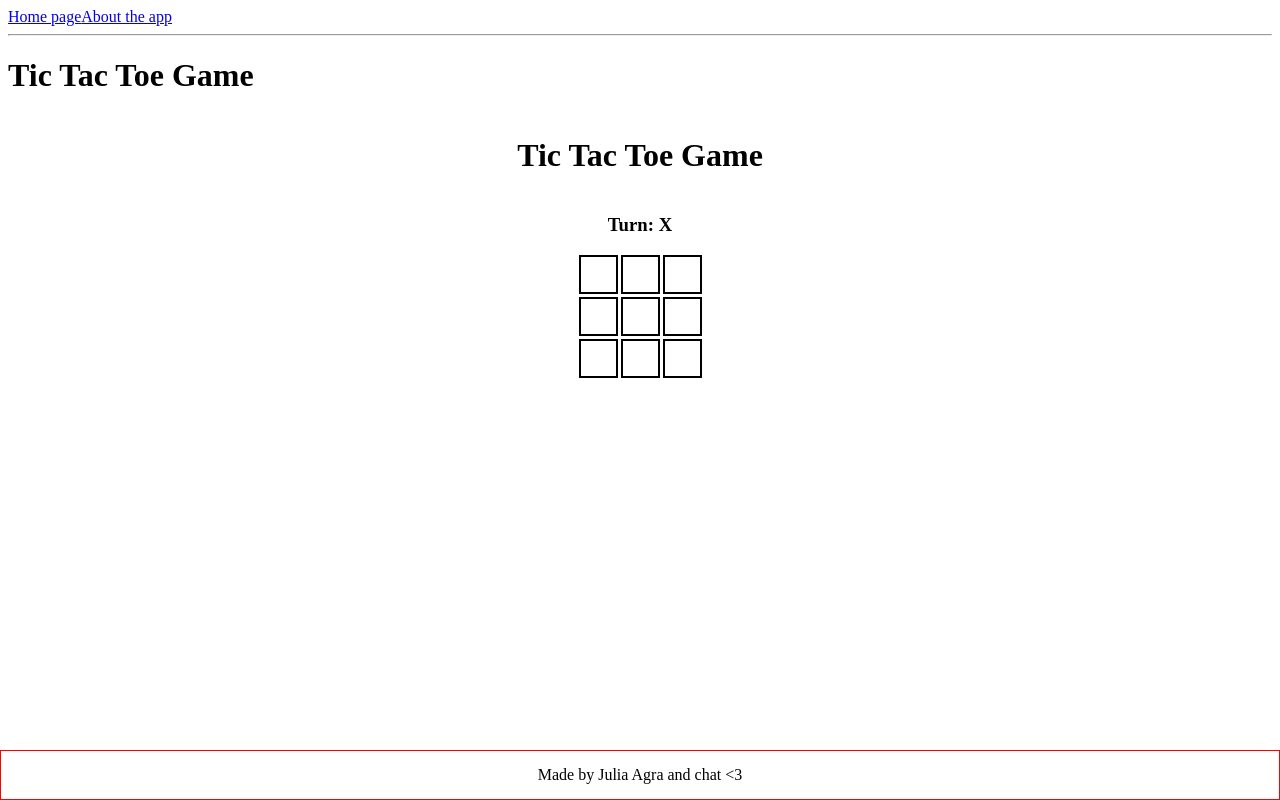
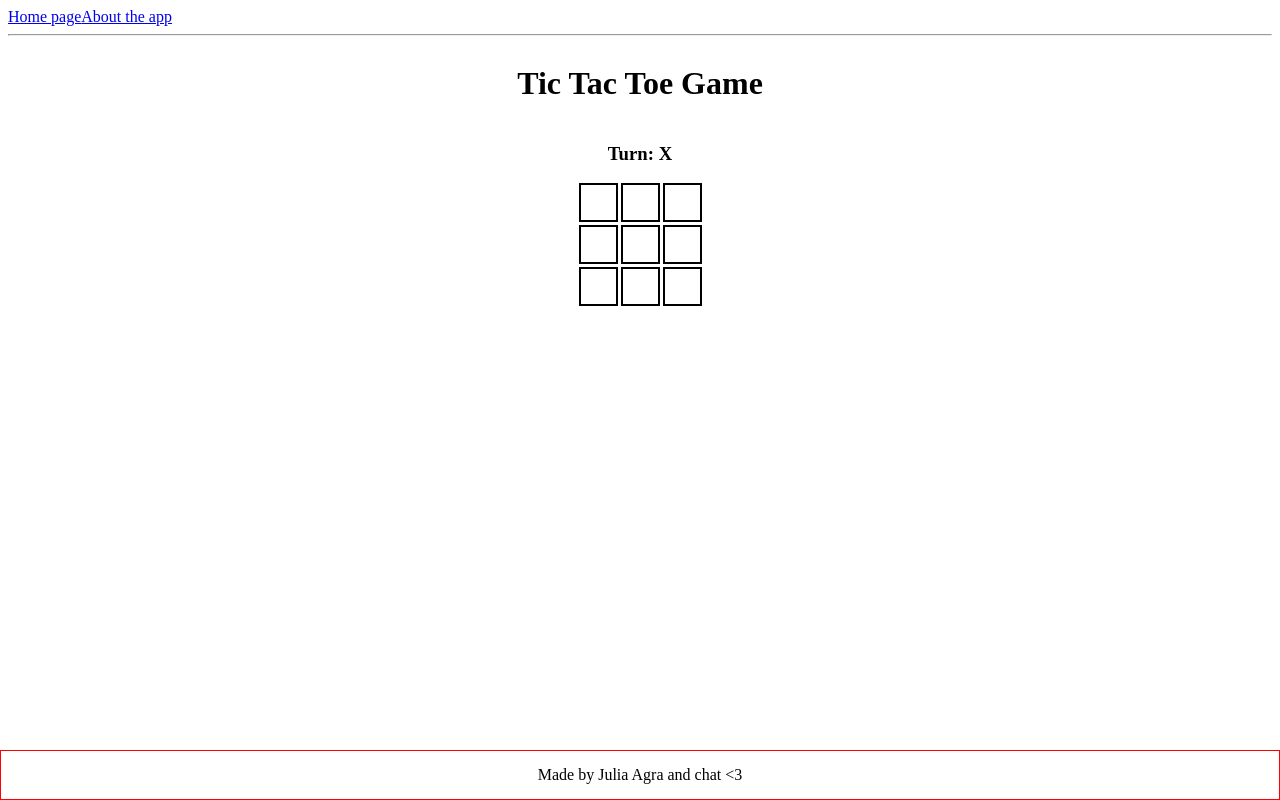
Before and after one commit to martinsju/tictactoe-reactts, a Next.js app: page / in a window 1280 px wide. Built offline with nearby package versions, Linux system fonts and the light colour scheme.

Commit message:
chore: changed title place

```diff
--- a/src/pages/index.tsx
+++ b/src/pages/index.tsx
@@ -9,13 +9,9 @@ const Home: NextPage = function () {
 	}, [])
 
 	return (
-		<div>
-			<div>
-				<h1>Tic Tac Toe Game</h1>
-			</div>
-
+		<>
 			<TicTacToe />
-		</div>
+		</>
 	)
 }
 
```
